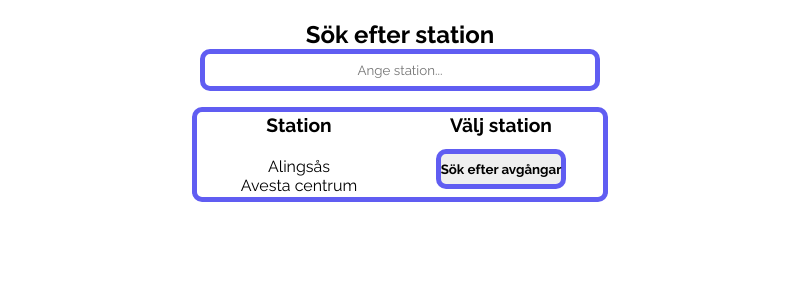
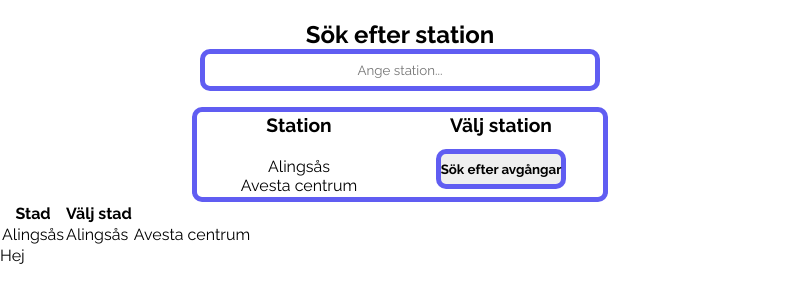
Before and after one commit to ecspresso/langpendlaren, an Electron app: page frontend/src/view/cptrafic/station.html in a window 800 px wide. Shown: the part 61-364 px from the top of the page. Drawn offline with nearby package versions, Linux system fonts and the light colour scheme.

Commit message:
Skapa tabell m JSON

```diff
--- a/frontend/src/view/cptrafic/station.html
+++ b/frontend/src/view/cptrafic/station.html
@@ -37,6 +37,27 @@
                         </table>
                       </div>
                  </div>
+
+                 <table>
+                    <thead>
+                        <tr>
+                            <th>Stad</th>
+                            <th>Välj stad</th>
+                        </tr>
+
+                        <tr id="for_each">
+
+                        </tr>
+
+
+
+                    </thead>
+
+                    <tbody>
+
+                    </tbody>
+                 </table>
+                 <p id="for_each">Hej</p>
            </main>
 
            <footer>
@@ -65,9 +86,20 @@
                         stationList.push(element.AdvertisedLocationName)
                         console.log(element.AdvertisedLocationName)
                     console.log(stationList)
+
+                        stationList.forEach(display)
+
+                        function display(item) {
+                            document.getElementById('for_each').innerHTML += '<tr>' + '<td>' + item + '</td>' + '</tr>'
+                        }
+
                     return stationList
                 })
                 });
+
+
+
+
 
 
             var stations;
@@ -102,6 +134,8 @@
             window.onload = function() {
             stations = document.getElementById("codes");
             printData(jsonData);
+
+
             }
         </script>
 
```
